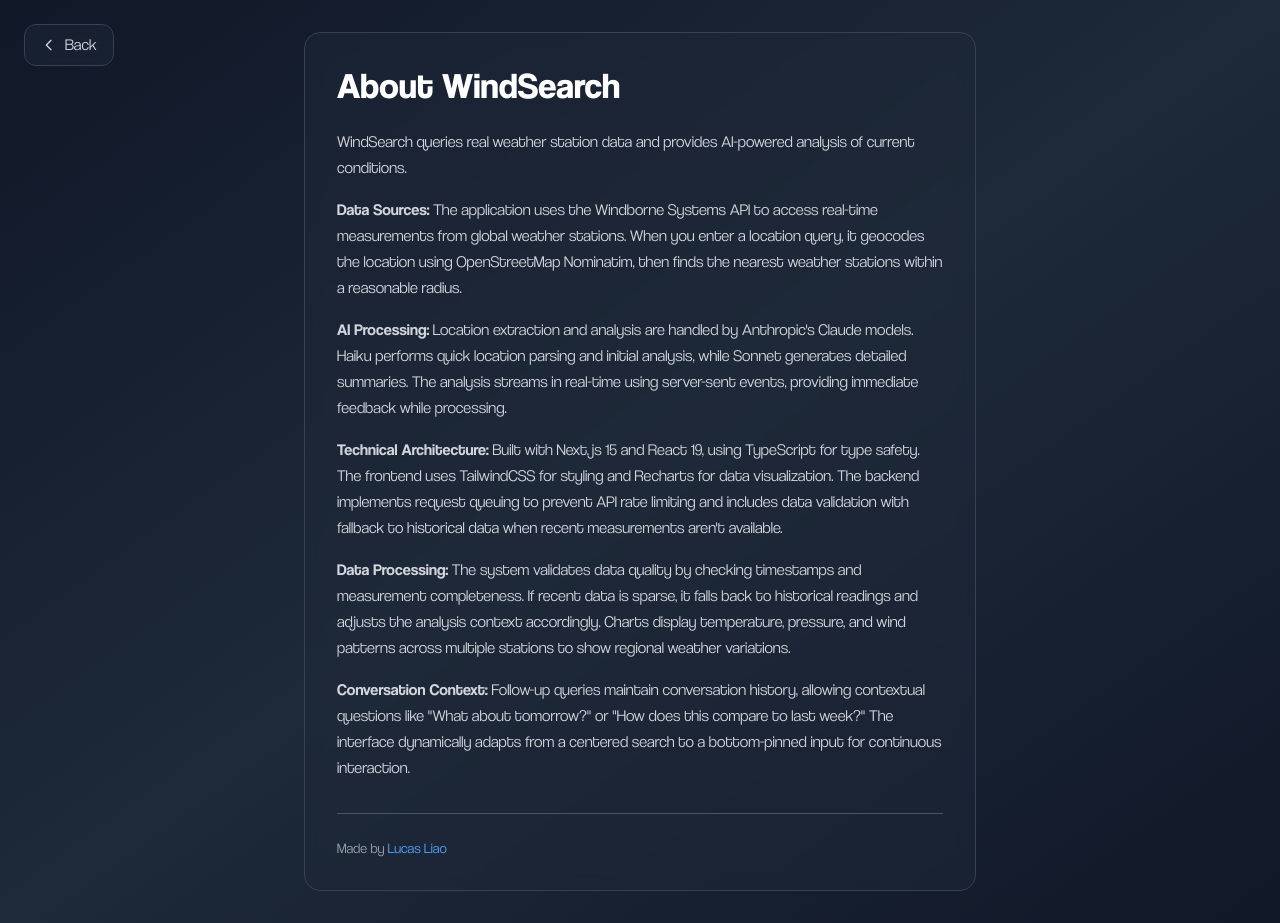
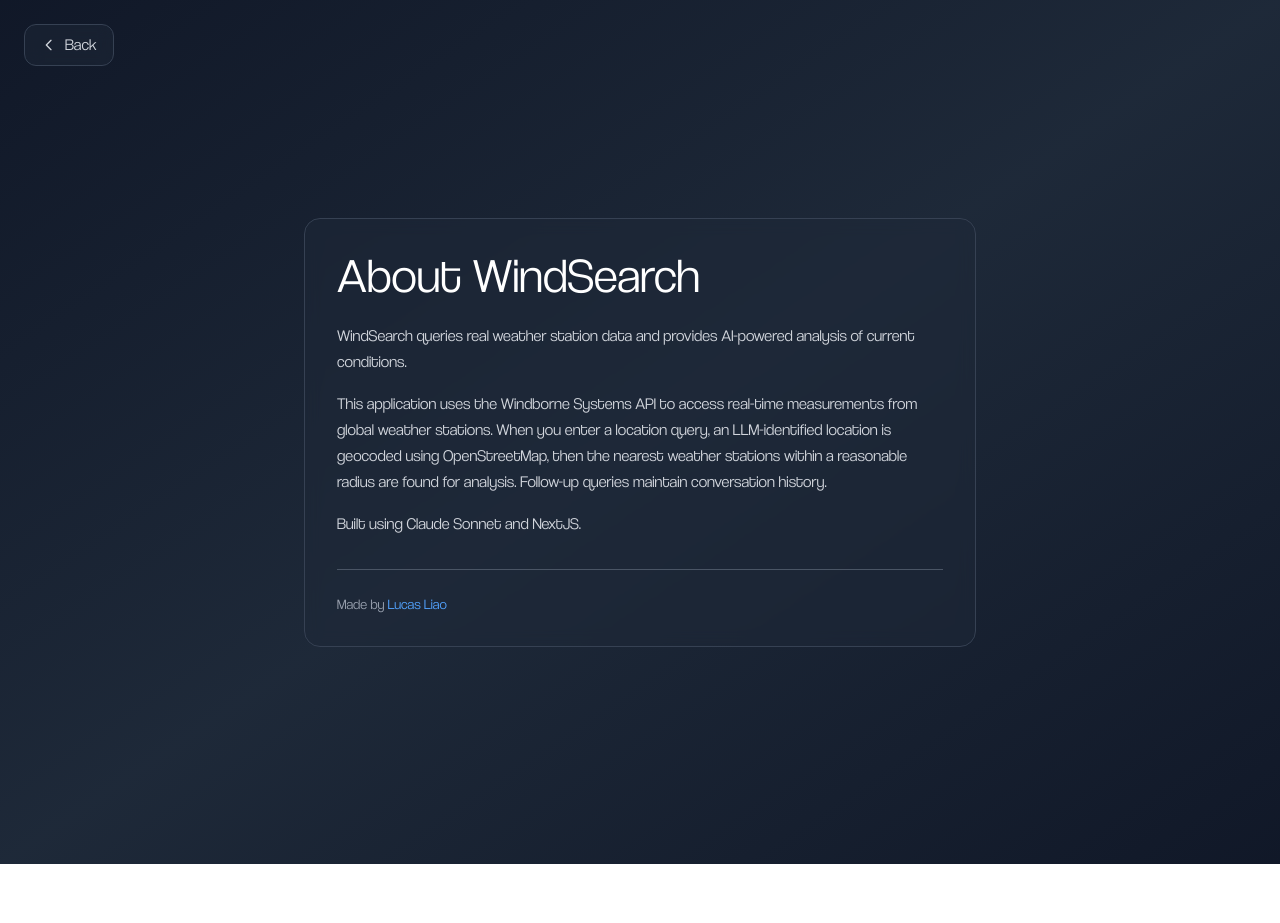
Before and after one commit to lucasliao0403/windsearch, a Next.js app: page /about in a window 1280 px wide. After the commit the page ends 864 px from the top, so only its background shows below. Built offline with nearby package versions, Linux system fonts and the light colour scheme.

Commit message:
update about page

```diff
--- a/app/about/page.tsx
+++ b/app/about/page.tsx
@@ -25,7 +25,7 @@
 
       <div className="max-w-2xl mx-auto flex items-center justify-center min-h-screen">
         <div className="bg-gray-800/50 backdrop-blur-sm rounded-2xl p-8 border border-gray-700">
-          <h1 className="text-4xl font-bold text-white mb-6">About WindSearch</h1>
+          <h1 className="text-5xl text-white mb-6">About WindSearch</h1>
 
           <div className="space-y-4 text-gray-300 leading-relaxed">
             <p>
@@ -33,40 +33,20 @@
             </p>
 
             <p>
-              <strong>Data Sources:</strong> The application uses the Windborne Systems API to access real-time
-              measurements from global weather stations. When you enter a location query, it geocodes the location
-              using OpenStreetMap Nominatim, then finds the nearest weather stations within a reasonable radius.
+              This application uses the Windborne Systems API to access real-time measurements from global weather stations.
+
+              When you enter a location query, an LLM-identified location is geocoded using OpenStreetMap,
+              then the nearest weather stations within a reasonable radius are found for analysis.
+              Follow-up queries maintain conversation history.
             </p>
 
             <p>
-              <strong>AI Processing:</strong> Location extraction and analysis are handled by Anthropic&apos;s Claude models.
-              Haiku performs quick location parsing and initial analysis, while Sonnet generates detailed summaries.
-              The analysis streams in real-time using server-sent events, providing immediate feedback while processing.
-            </p>
-
-            <p>
-              <strong>Technical Architecture:</strong> Built with Next.js 15 and React 19, using TypeScript for type safety.
-              The frontend uses TailwindCSS for styling and Recharts for data visualization. The backend implements
-              request queuing to prevent API rate limiting and includes data validation with fallback to historical data
-              when recent measurements aren&apos;t available.
-            </p>
-
-            <p>
-              <strong>Data Processing:</strong> The system validates data quality by checking timestamps and measurement
-              completeness. If recent data is sparse, it falls back to historical readings and adjusts the analysis
-              context accordingly. Charts display temperature, pressure, and wind patterns across multiple stations
-              to show regional weather variations.
-            </p>
-
-            <p>
-              <strong>Conversation Context:</strong> Follow-up queries maintain conversation history, allowing contextual
-              questions like &quot;What about tomorrow?&quot; or &quot;How does this compare to last week?&quot; The interface
-              dynamically adapts from a centered search to a bottom-pinned input for continuous interaction.
+              Built using Claude Sonnet and NextJS.
             </p>
 
             <div className="mt-8 pt-6 border-t border-gray-600">
               <p className="text-sm text-gray-400">
-                Made by <a href="https://lucasliao.com" className="text-blue-400 hover:text-blue-300 transition-colors">Lucas Liao</a>
+                Made by <a href="https://liaolucas.com" className="text-blue-400 hover:text-blue-300 transition-colors">Lucas Liao</a>
               </p>
             </div>
           </div>
```
